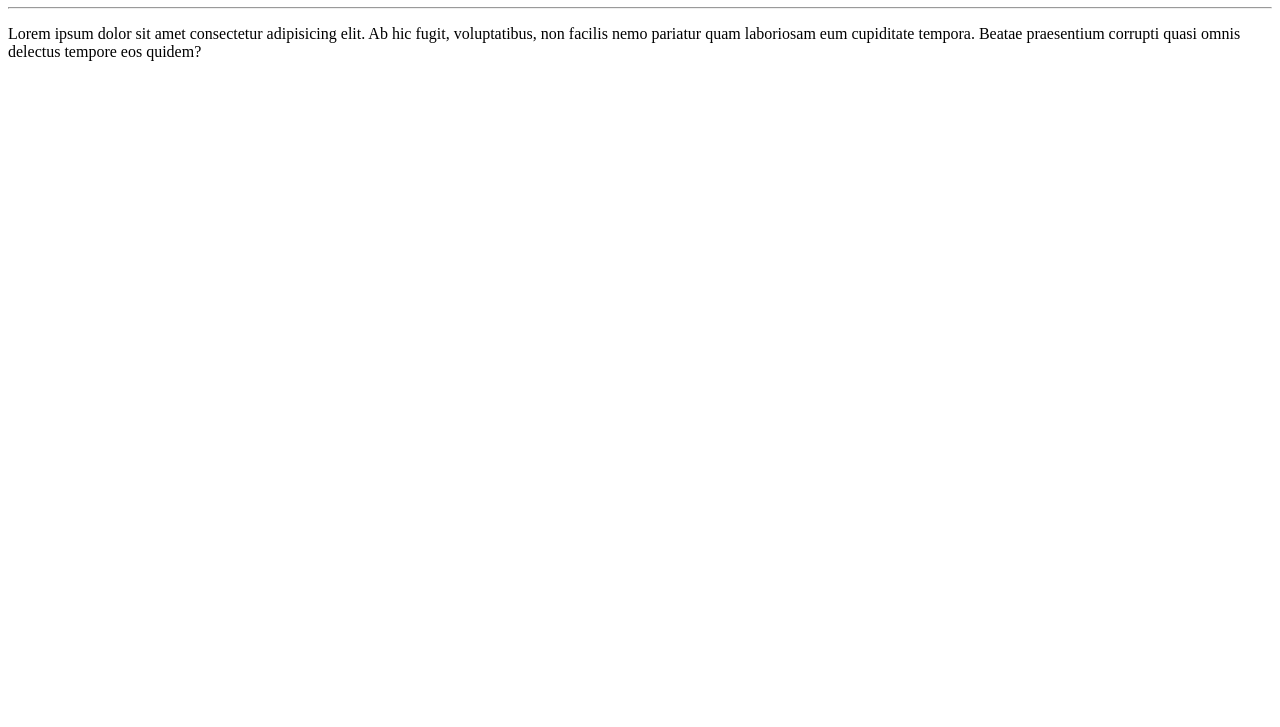
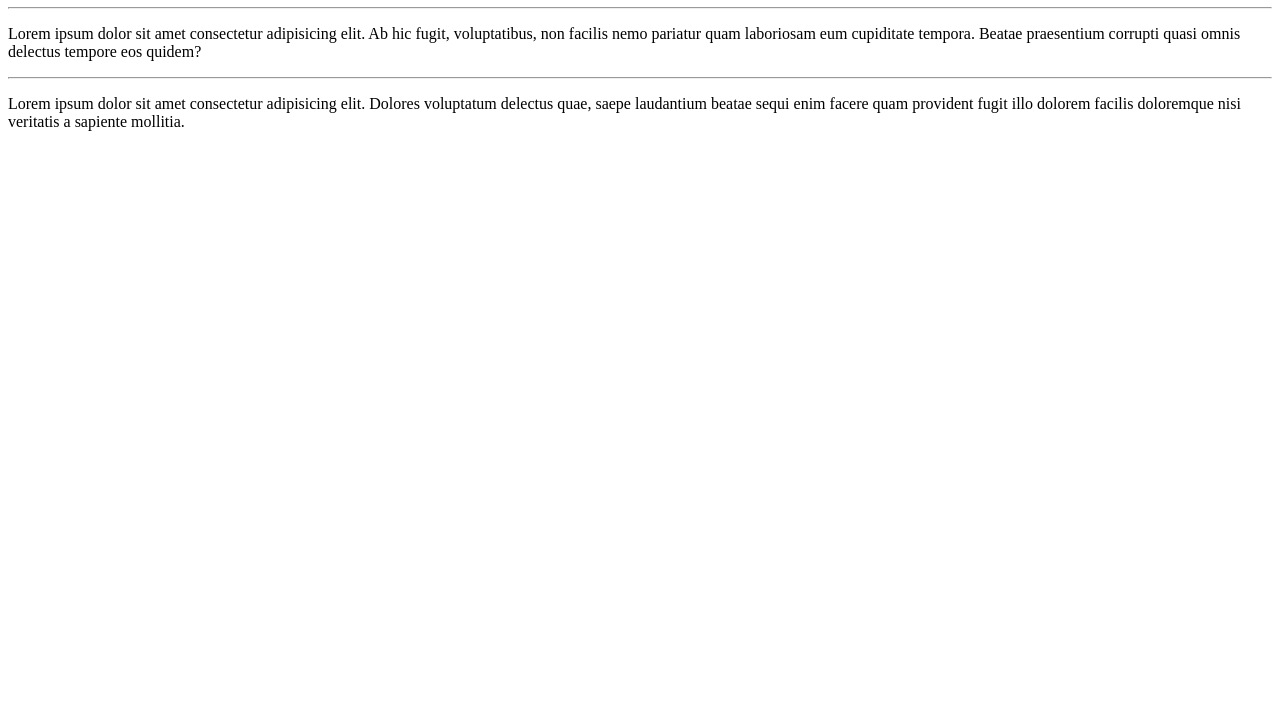
Before and after one commit to jpcassemiro/Ola-Mundo, a plain HTML site: page SiteExemplo/index.html in a window 1280 px wide. Shown: the part 73-800 px from the top of the page. Drawn offline with Linux system fonts and the light colour scheme.

Commit message:
Adicionei um parágrafo

```diff
--- a/SiteExemplo/index.html
+++ b/SiteExemplo/index.html
@@ -9,6 +9,9 @@
     <h1>Olá, mundo</h1>
     <hr>
     <p>Lorem ipsum dolor sit amet consectetur adipisicing elit. Ab hic fugit, voluptatibus, non facilis nemo pariatur quam laboriosam eum cupiditate tempora. Beatae praesentium corrupti quasi omnis delectus tempore eos quidem?</p>
+    <hr>
+
+    <p>Lorem ipsum dolor sit amet consectetur adipisicing elit. Dolores voluptatum delectus quae, saepe laudantium beatae sequi enim facere quam provident fugit illo dolorem facilis doloremque nisi veritatis a sapiente mollitia.</p>
 
 </body>
 </html>
```
